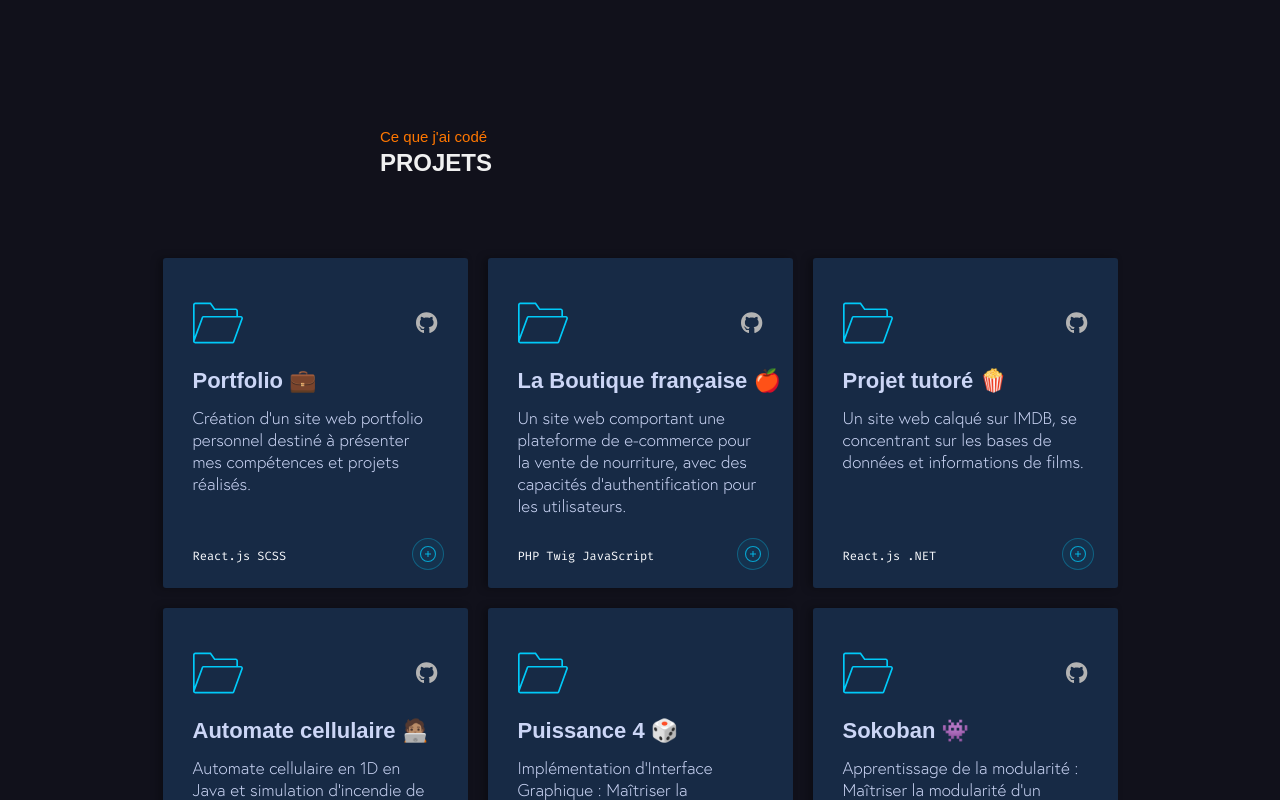
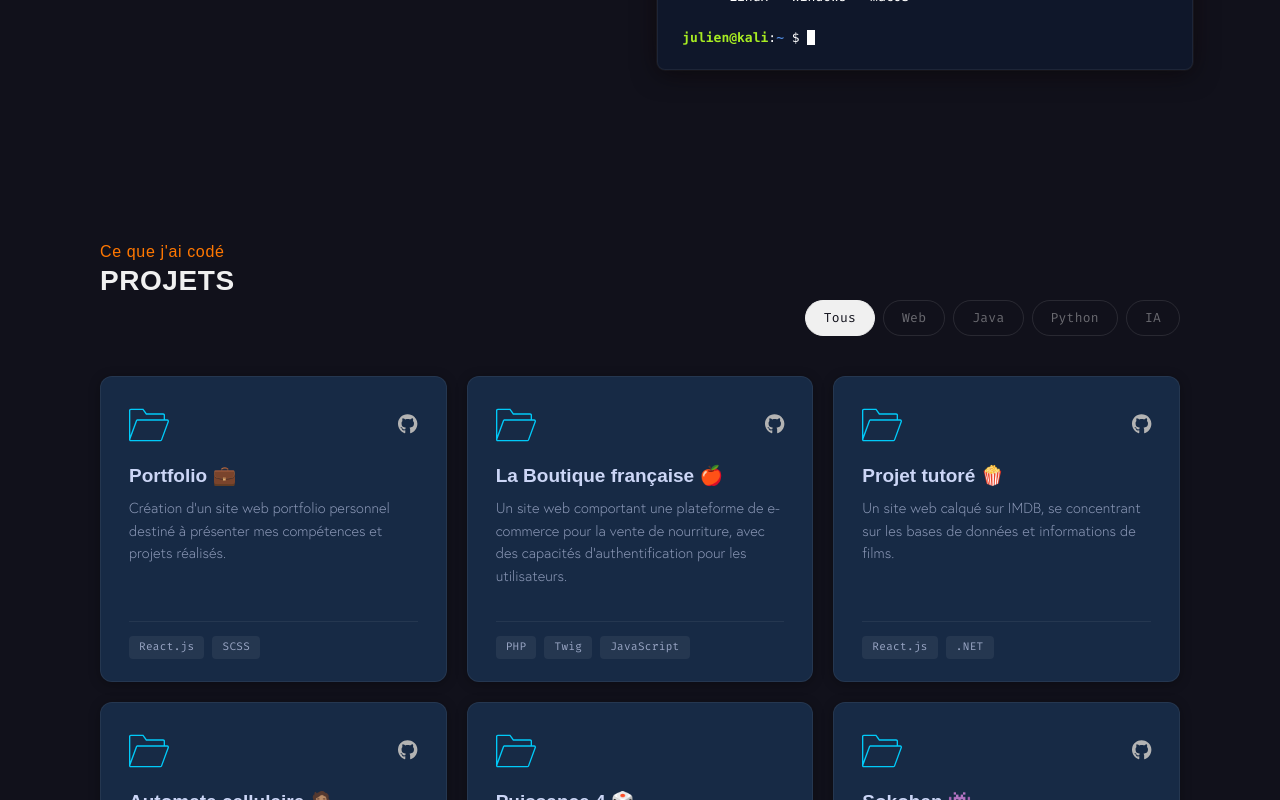
Before and after one commit to julienlrzl/Portfolio, a React (Create React App) app in the folder portfoliojulien/: page / in a window 1280 px wide. Shown: the part 1540-2340 px from the top of the page. Built offline with nearby package versions, Linux system fonts and the light colour scheme; a web font is replaced by a local one.

Commit message:
modif taille texte + partie projet amélioration + moon/sun png

```diff
--- a/portfoliojulien/src/components/Projects.js
+++ b/portfoliojulien/src/components/Projects.js
@@ -1,63 +1,89 @@
-import React from "react";
-import Folder from "./Folder";
+import React, { useState, useMemo } from "react";
+import { Link } from "react-router-dom";
 import { FontAwesomeIcon } from "@fortawesome/react-fontawesome";
 import { faGithub } from "@fortawesome/free-brands-svg-icons";
 import { useTranslation } from "react-i18next";
-import ProjectButton from "./ProjectButton";
 import projectsData from "../data/projectsData";
 
-const ProjectCard = ({ project, t }) => (
-  <div className="col-md-4 rectangle-color">
-    <div className="d-flex flex-row align-items-center">
-      <div>
-        <Folder />
-      </div>
+const CATEGORIES = ["Tous", "Web", "Java", "Python", "IA"];
+
+const ProjectCard = ({ project, t, visible }) => (
+  <Link
+    to={project.route}
+    className={`project-card ${visible ? "project-card--visible" : "project-card--hidden"}`}
+  >
+    <div className="project-card__header">
+      <svg className="project-card__folder" viewBox="0 0 60 60" fill="currentColor">
+        <path d="M57.49,21.5H54v-6.268c0-1.507-1.226-2.732-2.732-2.732H26.515l-5-7H2.732C1.226,5.5,0,6.726,0,8.232v43.687l0.006,0 c-0.005,0.563,0.17,1.114,0.522,1.575C1.018,54.134,1.76,54.5,2.565,54.5h44.759c1.156,0,2.174-0.779,2.45-1.813L60,24.649v-0.177 C60,22.75,58.944,21.5,57.49,21.5z M2,8.232C2,7.828,2.329,7.5,2.732,7.5h17.753l5,7h25.782c0.404,0,0.732,0.328,0.732,0.732V21.5 H12.731c-0.144,0-0.287,0.012-0.426,0.036c-0.973,0.163-1.782,0.873-2.023,1.776L2,45.899V8.232z M47.869,52.083 c-0.066,0.245-0.291,0.417-0.545,0.417H2.565c-0.243,0-0.385-0.139-0.448-0.222c-0.063-0.082-0.16-0.256-0.123-0.408l10.191-27.953 c0.066-0.245,0.291-0.417,0.545-0.417H54h3.49c0.38,0,0.477,0.546,0.502,0.819L47.869,52.083z" />
+      </svg>
       {project.github && (
-        <div>
-          <a href={project.github} className="github-projects">
-            <FontAwesomeIcon icon={faGithub} />
-          </a>
-        </div>
+        <span
+          className="project-card__github"
+          onClick={(e) => {
+            e.preventDefault();
+            window.open(project.github, "_blank", "noopener,noreferrer");
+          }}
+        >
+          <FontAwesomeIcon icon={faGithub} />
+        </span>
       )}
     </div>
-    <div className="d-flex flex-column">
-      <h1 className="title-project">
+    <div className="project-card__body">
+      <h3 className="project-card__title">
         {t(project.titleKey)} {project.emoji}
-      </h1>
-      <p className="text-project">{t(project.descriptionKey)}</p>
-      <span className="footer-project">{project.techs}</span>
+      </h3>
+      <p className="project-card__desc">{t(project.descriptionKey)}</p>
     </div>
-    <ProjectButton to={project.route} />
-  </div>
+    <div className="project-card__footer">
+      <div className="project-card__techs">
+        {project.techs.split(" ").map((tech) => (
+          <span key={tech} className="project-card__tech">{tech}</span>
+        ))}
+      </div>
+    </div>
+  </Link>
 );
 
 const Projects = () => {
   const { t } = useTranslation();
+  const [activeFilter, setActiveFilter] = useState("Tous");
 
-  const rows = [];
-  for (let i = 0; i < projectsData.length; i += 3) {
-    rows.push(projectsData.slice(i, i + 3));
-  }
+  const filteredProjects = useMemo(() => {
+    if (activeFilter === "Tous") return projectsData;
+    return projectsData.filter((p) =>
+      p.categories.includes(activeFilter)
+    );
+  }, [activeFilter]);
 
   return (
     <div className="main-content">
       <div id="projects" className="container-fluid h-100 d-flex flex-column">
-        <span className="contact-pre-title left">{t("projectTitle0")}</span>
-        <h1 className="contact-title space left down">{t("projectTitle1")}</h1>
-        <div className="">
-          {rows.map((row, rowIndex) => (
-            <div key={rowIndex} className="responsive">
-              {row.map((project) => (
-                <ProjectCard key={project.id} project={project} t={t} />
-              ))}
-              {row.length < 3 &&
-                Array.from({ length: 3 - row.length }).map((_, i) => (
-                  <div
-                    key={`empty-${i}`}
-                    className="col-md-4 text-left rectangle-color-not"
-                  ></div>
-                ))}
-            </div>
+        <div className="projects-header">
+          <div>
+            <span className="contact-pre-title">{t("projectTitle0")}</span>
+            <h1 className="contact-title space">{t("projectTitle1")}</h1>
+          </div>
+          <div className="filter-bar">
+            {CATEGORIES.map((cat) => (
+              <button
+                key={cat}
+                type="button"
+                className={`filter-pill ${activeFilter === cat ? "filter-pill--active" : ""}`}
+                onClick={() => setActiveFilter(cat)}
+              >
+                {cat}
+              </button>
+            ))}
+          </div>
+        </div>
+        <div className="projects-grid">
+          {projectsData.map((project) => (
+            <ProjectCard
+              key={project.id}
+              project={project}
+              t={t}
+              visible={filteredProjects.includes(project)}
+            />
           ))}
         </div>
       </div>
--- a/portfoliojulien/src/data/projectsData.js
+++ b/portfoliojulien/src/data/projectsData.js
@@ -14,6 +14,7 @@
     descriptionKey: "project0",
     emoji: "\uD83D\uDCBC",
     techs: "React.js SCSS",
+    categories: ["Web"],
     github: "https://github.com/julienlrzl/Portfolio",
     image: portfolioImage,
     year: "2024",
@@ -34,6 +35,7 @@
     descriptionKey: "project1",
     emoji: "\uD83C\uDF4E",
     techs: "PHP Twig JavaScript",
+    categories: ["Web"],
     github: "https://github.com/julienlrzl/PHP_E_Boutique",
     image: Boutiquefr,
     year: "2024",
@@ -56,6 +58,7 @@
     descriptionKey: "project2",
     emoji: "\uD83C\uDF7F",
     techs: "React.js .NET",
+    categories: ["Web"],
     github: "https://github.com/julienlrzl/Projet_Tutore",
     image: ptutImage,
     year: "2023",
@@ -80,6 +83,7 @@
     descriptionKey: "project3",
     emoji: "\uD83E\uDDD1\uD83C\uDFFD\u200D\uD83D\uDCBB",
     techs: "Java",
+    categories: ["Java"],
     github: "https://github.com/julienlrzl/Projet-Java-Automates",
     image: Auto,
     year: "2024",
@@ -102,6 +106,7 @@
     descriptionKey: "project4",
     emoji: "\uD83C\uDFB2",
     techs: "Java",
+    categories: ["Java"],
     github: null,
     image: Puis4,
     year: "2022",
@@ -122,6 +127,7 @@
     descriptionKey: "project5",
     emoji: "\uD83D\uDC7E",
     techs: "Java",
+    categories: ["Java"],
     github: "https://github.com/julienlrzl/Sokoban",
     image: SokobanImg,
     year: "2024",
@@ -143,6 +149,7 @@
     descriptionKey: "project6",
     emoji: "\uD83E\uDDE9",
     techs: "Python",
+    categories: ["Python", "IA"],
     github: "https://github.com/julienlrzl/Projet_Metaheuristiques",
     image: Meta,
     year: "2025",
--- a/portfoliojulien/src/styles/components/ProjectButton.scss
+++ b/portfoliojulien/src/styles/components/ProjectButton.scss
@@ -1,17 +1,15 @@
 .project-button {
-    position: absolute;
-    bottom: 18px;
-    right: 24px;
-    cursor: pointer;
-    width: 32px;
-    height: 32px;
   display: flex;
   align-items: center;
   justify-content: center;
+  width: 32px;
+  height: 32px;
   border-radius: 50%;
   border: 1px solid rgba($cyan, 0.3);
   background: rgba($cyan, 0.05);
+  cursor: pointer;
   transition: all 0.3s ease;
+  flex-shrink: 0;
 
   svg {
     width: 18px;
--- a/portfoliojulien/src/styles/components/_contact.scss
+++ b/portfoliojulien/src/styles/components/_contact.scss
@@ -9,27 +9,31 @@
 .contact-title {
   font-family: $font-primary;
   font-weight: 700;
-  font-size: 24px;
+  font-size: 28px;
   text-transform: uppercase;
+  letter-spacing: 0.02em;
 }
 
 .contact-title-bis {
   font-family: $font-primary;
   font-weight: 700;
-  font-size: 18px;
+  font-size: 20px;
   text-transform: uppercase;
 }
 
 .contact-pre-title {
   font-family: $font-primary;
   font-weight: 100;
-  font-size: 15px;
+  font-size: 16px;
   color: $accent;
+  letter-spacing: 0.04em;
 }
 
 .contact-text {
   padding-top: 20px;
   padding-bottom: 20px;
+  font-size: 15.5px;
+  line-height: 1.65;
 }
 
 .contact-button {
@@ -82,15 +86,16 @@
 
 .form-input {
   width: 100%;
-  padding: 0.75em 1em;
+  padding: 0.85em 1.1em;
   font-family: $font-code;
-  font-size: 15px;
-  border: 2px solid $light-text;
-  border-radius: 0;
-  background: $light-bg;
+  font-size: 16px;
+  border: 1px solid rgba(26, 26, 26, 0.15);
+  border-radius: 8px;
+  background: rgba(236, 231, 225, 0.5);
+  backdrop-filter: blur(8px);
+  -webkit-backdrop-filter: blur(8px);
   color: $light-text;
-  transition: border-color 0.4s ease, background-color 0.4s ease, color 0.4s ease;
-  transition: border-color 0.2s ease, box-shadow 0.2s ease;
+  transition: border-color 0.3s ease, background-color 0.3s ease, color 0.3s ease, box-shadow 0.3s ease;
 
   &:focus {
     outline: none;
@@ -162,6 +167,18 @@
     width: 100%;
   }
 
+  .contact-title {
+    font-size: 22px;
+  }
+
+  .contact-pre-title {
+    font-size: 14px;
+  }
+
+  .contact-text {
+    font-size: 15px;
+  }
+
   .contact-button {
     font-size: 13px;
   }
--- a/portfoliojulien/src/styles/components/_projects.scss
+++ b/portfoliojulien/src/styles/components/_projects.scss
@@ -5,133 +5,239 @@
   padding-right: 100px;
 }
 
-.responsive {
+// Header: title + filters
+.projects-header {
   display: flex;
-  justify-content: center;
-  align-items: center;
-  flex-direction: row;
+  align-items: flex-end;
+  justify-content: space-between;
+  margin-bottom: 40px;
+  gap: 24px;
 }
 
-.left {
-  margin-left: 280px;
+// Filter pills
+.filter-bar {
+  display: flex;
+  gap: 8px;
+  flex-wrap: wrap;
 }
 
-.down {
-  margin-bottom: 50px;
+.filter-pill {
+  font-family: $font-code;
+  font-size: 13px;
+  font-weight: 500;
+  letter-spacing: 0.02em;
+  padding: 7px 18px;
+  border-radius: 20px;
+  border: 1px solid rgba(26, 26, 26, 0.12);
+  background: transparent;
+  color: rgba(26, 26, 26, 0.5);
+  cursor: pointer;
+  transition: all 0.3s ease;
+
+  &:hover {
+    color: $light-text;
+    border-color: rgba(26, 26, 26, 0.25);
+  }
+
+  &--active {
+    background: $light-text;
+    color: $light-bg;
+    border-color: $light-text;
+
+    &:hover {
+      color: $light-bg;
+    }
+  }
 }
 
-.rectangle-color {
-  position: relative;
-  border-radius: 3px;
-  width: 305px;
-  height: 330px;
-  background-color: $card-bg;
-  margin-left: 10px;
-  margin-right: 10px;
-  margin-bottom: 20px;
-  transition: box-shadow 0.3s ease, transform 0.3s ease;
-  box-shadow: -4px 0px 8px rgba(0, 0, 0, 0.3);
+.dark-mode .filter-pill {
+  border-color: rgba(255, 255, 255, 0.1);
+  color: rgba(240, 240, 240, 0.4);
+
+  &:hover {
+    color: $dark-text;
+    border-color: rgba(255, 255, 255, 0.25);
+  }
+
+  &--active {
+    background: $dark-text;
+    color: $dark-bg;
+    border-color: $dark-text;
+
+    &:hover {
+      color: $dark-bg;
+    }
+  }
 }
 
-.rectangle-color-not {
+// Grid
+.projects-grid {
+  display: grid;
+  grid-template-columns: repeat(3, 1fr);
+  gap: 20px;
+}
+
+// Card
+.project-card {
   position: relative;
-  width: 305px;
-  height: 330px;
-  background-color: transparent;
-  margin-left: 10px;
-  margin-right: 10px;
-  margin-top: 5px;
+  display: flex;
+  flex-direction: column;
+  border-radius: 12px;
+  padding: 28px 28px 22px;
+  background: $card-bg;
+  border: 1px solid rgba(255, 255, 255, 0.06);
+  text-decoration: none;
+  cursor: pointer;
+  transition: transform 0.35s ease, box-shadow 0.35s ease,
+    opacity 0.4s ease, max-height 0.4s ease;
+  overflow: hidden;
+
+  &:hover {
+    transform: translateY(-6px);
+    box-shadow: 0 12px 32px rgba(0, 0, 0, 0.25);
+  }
+
+  &--visible {
+    opacity: 1;
+    max-height: 400px;
+    pointer-events: auto;
+  }
+
+  &--hidden {
+    opacity: 0;
+    max-height: 0;
+    padding-top: 0;
+    padding-bottom: 0;
+    border-width: 0;
+    margin-top: -10px;
+    pointer-events: none;
+    overflow: hidden;
+  }
+}
+
+.dark-mode .project-card {
+  box-shadow: 0 2px 12px rgba(0, 0, 0, 0.3);
+
+  &:hover {
+    box-shadow: 0 12px 40px rgba(0, 0, 0, 0.45),
+      0 0 20px rgba(255, 119, 0, 0.04);
+  }
+}
+
+// Card header
+.project-card__header {
+  display: flex;
+  align-items: center;
+  justify-content: space-between;
   margin-bottom: 20px;
 }
 
-.rectangle-color:hover {
-  box-shadow: -8px 0px 16px rgba(0, 0, 0, 0.5);
-  transform: translateY(-5px);
+.project-card__folder {
+  width: 40px;
+  height: 40px;
+  color: $cyan;
+}
+
+.project-card__github {
+  font-size: 20px;
+  color: $gray;
+  transition: color 0.3s ease;
+
+  &:hover {
+    color: $cyan;
+  }
+}
+
+// Card body
+.project-card__body {
+  flex: 1;
+}
+
+.project-card__title {
+  font-family: $font-primary;
+  font-size: 19px;
+  font-weight: 600;
+  color: rgb(204, 214, 246);
+  margin-bottom: 10px;
+}
+
+.project-card__desc {
+  font-family: $font-light;
+  font-size: 14.5px;
+  line-height: 1.55;
+  color: rgba(204, 214, 246, 0.65);
+}
+
+// Card footer
+.project-card__footer {
+  display: flex;
+  align-items: center;
+  justify-content: space-between;
+  margin-top: 18px;
+  padding-top: 14px;
+  border-top: 1px solid rgba(255, 255, 255, 0.06);
+}
+
+.project-card__techs {
+  display: flex;
+  gap: 8px;
+  flex-wrap: wrap;
+}
+
+.project-card__tech {
+  font-family: $font-code;
+  font-size: 11px;
+  letter-spacing: 0.03em;
+  padding: 3px 10px;
+  border-radius: 4px;
+  background: rgba(255, 255, 255, 0.06);
+  color: rgba(204, 214, 246, 0.7);
+}
+
+// ——— Responsive ———
+@media screen and (max-width: 1100px) {
+  .projects-grid {
+    grid-template-columns: repeat(2, 1fr);
+  }
 }
 
 @media screen and (max-width: 767px) {
   #projects {
     padding-top: 100px;
-    padding-left: 50px;
-    padding-right: 50px;
+    padding-left: 24px;
+    padding-right: 24px;
   }
 
-  .left {
-    margin-left: 10px;
+  .projects-header {
+    flex-direction: column;
+    align-items: flex-start;
+    gap: 16px;
+    margin-bottom: 24px;
   }
 
-  .rectangle-color-not {
-    display: none;
+  .filter-bar {
+    gap: 6px;
+  }
+
+  .filter-pill {
+    font-size: 12px;
+    padding: 6px 14px;
+  }
+
+  .projects-grid {
+    grid-template-columns: 1fr;
+    gap: 14px;
+  }
+
+  .project-card {
+    padding: 22px 22px 18px;
+  }
+
+  .project-card__title {
+    font-size: 17px;
+  }
+
+  .project-card__desc {
+    font-size: 13.5px;
   }
 }
-
-.svg-container {
-  position: absolute;
-  top: 40px;
-  left: 30px;
-}
-
-.svg-container svg {
-  display: block;
-  height: 50px;
-  width: auto;
-}
-
-.github-projects {
-  position: absolute;
-  top: 50px;
-  right: 30px;
-  font-size: 22px;
-  color: $gray;
-  transition: all 0.3s ease;
-}
-
-.github-projects:hover {
-  color: $cyan;
-}
-
-@media screen and (max-width: 767px) {
-  .responsive {
-    flex-direction: column;
-  }
-}
-
-.title-project {
-  position: absolute;
-  top: 110px;
-  left: 30px;
-  font-size: 22px;
-  font-weight: 600;
-  color: rgb(204, 214, 246);
-}
-
-.text-project {
-  text-align: left;
-  line-height: 22.1px;
-  position: absolute;
-  font-family: $font-light;
-  width: 80%;
-  top: 150px;
-  left: 30px;
-  font-size: 17px;
-  font-weight: 100;
-  color: rgb(204, 214, 246);
-}
-
-.footer-project {
-  position: absolute;
-  text-align: left;
-  bottom: 20px;
-  left: 30px;
-  color: rgb(251, 252, 255);
-  font-family: $font-code;
-  font-size: 12px;
-  height: 21px;
-}
-
-@media (max-width: 768px) {
-  .rectangle-color {
-    margin-left: 5%;
-    margin-right: 5%;
-  }
-}
```
Also changed, not shown: portfoliojulien/src/components/Navigation.js (+10 -15 lines), portfoliojulien/src/styles/components/_about.scss (+13 -3 lines), portfoliojulien/src/styles/components/_navigation.scss (+1 -6 lines), portfoliojulien/src/assets/images/crescent-moon.png (added), portfoliojulien/src/assets/images/sun.png (added), 11 other files (tests, documents, lock files or other folders). Lines whose indentation alone changed are shown as unchanged.
